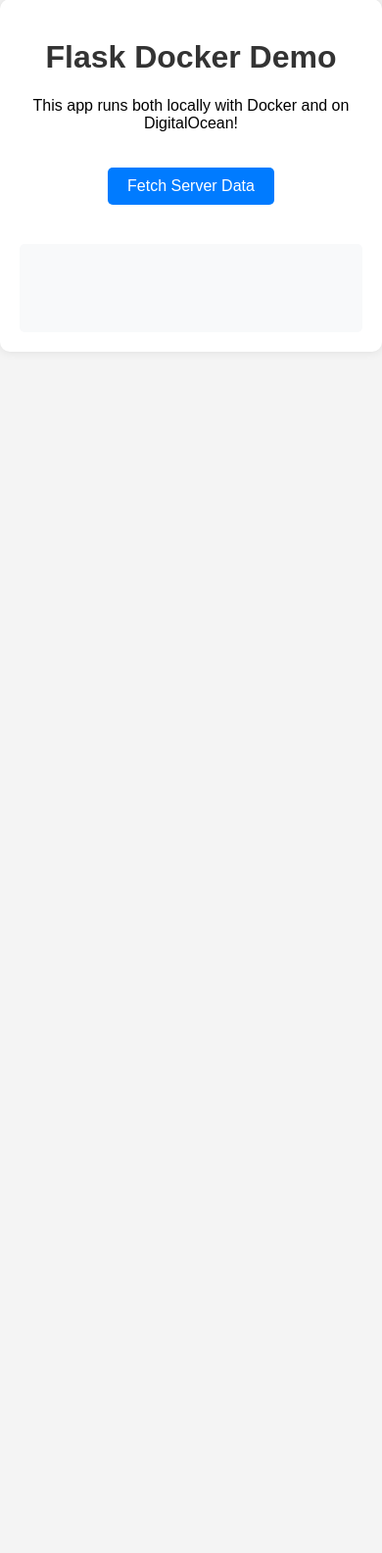
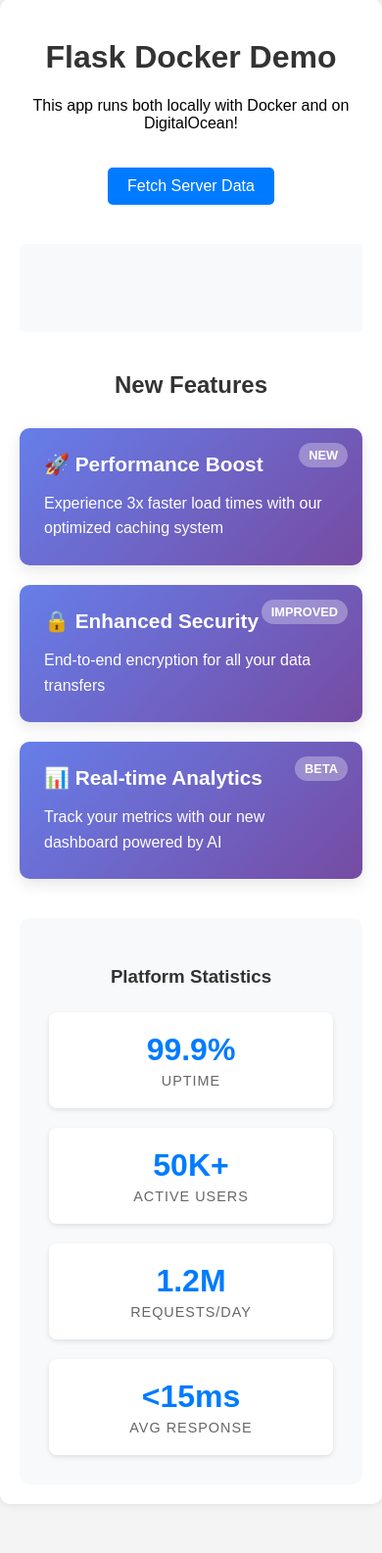
Before and after one commit to socabo/deployexample, a Flask app: page / in a window 390 px wide. Shown: the part 51-1636 px from the top of the page at 98% size. Before the commit the page ends 260 px from the top, so only its background shows below. Run offline with Flask 3, Linux system fonts and the light colour scheme.

Commit message:
Add new features section with statistics
- Added feature cards showing Performance Boost, Enhanced Security, and Real-time Analytics
- Added platform statistics section with uptime, users, requests, and response time metrics
- Styled new sections with gradient backgrounds, hover effects, and responsive grid layouts
- Enhanced visual appeal with badges and improved typography

🤖 Generated with [Claude Code](https://claude.ai/code)

Co-Authored-By: Claude <noreply@anthropic.com>

```diff
--- a/static/css/style.css
+++ b/static/css/style.css
@@ -41,3 +41,101 @@ button:hover {
     border-radius: 5px;
     min-height: 50px;
 }
+
+.feature-section {
+    margin-top: 40px;
+    text-align: left;
+}
+
+.feature-section h2 {
+    text-align: center;
+    color: #333;
+    margin-bottom: 30px;
+}
+
+.feature-grid {
+    display: grid;
+    grid-template-columns: repeat(auto-fit, minmax(250px, 1fr));
+    gap: 20px;
+    margin-bottom: 40px;
+}
+
+.feature-card {
+    background: linear-gradient(135deg, #667eea 0%, #764ba2 100%);
+    color: white;
+    padding: 25px;
+    border-radius: 10px;
+    box-shadow: 0 5px 15px rgba(0,0,0,0.1);
+    transition: transform 0.3s ease;
+    position: relative;
+}
+
+.feature-card:hover {
+    transform: translateY(-5px);
+    box-shadow: 0 10px 25px rgba(0,0,0,0.15);
+}
+
+.feature-card h3 {
+    margin-top: 0;
+    margin-bottom: 15px;
+    font-size: 1.3em;
+}
+
+.feature-card p {
+    margin: 0;
+    line-height: 1.6;
+}
+
+.badge {
+    position: absolute;
+    top: 15px;
+    right: 15px;
+    background: rgba(255,255,255,0.3);
+    padding: 5px 10px;
+    border-radius: 20px;
+    font-size: 0.8em;
+    font-weight: bold;
+}
+
+.stats-section {
+    background: #f8f9fa;
+    padding: 30px;
+    border-radius: 10px;
+    margin-top: 30px;
+}
+
+.stats-section h3 {
+    text-align: center;
+    margin-bottom: 25px;
+    color: #333;
+}
+
+.stats-grid {
+    display: grid;
+    grid-template-columns: repeat(auto-fit, minmax(150px, 1fr));
+    gap: 20px;
+    text-align: center;
+}
+
+.stat-item {
+    background: white;
+    padding: 20px;
+    border-radius: 8px;
+    box-shadow: 0 2px 5px rgba(0,0,0,0.1);
+}
+
+.stat-number {
+    display: block;
+    font-size: 2em;
+    font-weight: bold;
+    color: #007bff;
+    margin-bottom: 5px;
+}
+
+.stat-label {
+    display: block;
+    color: #666;
+    font-size: 0.9em;
+    text-transform: uppercase;
+    letter-spacing: 1px;
+}
--- a/templates/index.html
+++ b/templates/index.html
@@ -12,6 +12,49 @@
         <p>This app runs both locally with Docker and on DigitalOcean!</p>
         <button id="fetchData">Fetch Server Data</button>
         <div id="result"></div>
+
+        <div class="feature-section">
+            <h2>New Features</h2>
+            <div class="feature-grid">
+                <div class="feature-card">
+                    <h3>🚀 Performance Boost</h3>
+                    <p>Experience 3x faster load times with our optimized caching system</p>
+                    <span class="badge">NEW</span>
+                </div>
+                <div class="feature-card">
+                    <h3>🔒 Enhanced Security</h3>
+                    <p>End-to-end encryption for all your data transfers</p>
+                    <span class="badge">IMPROVED</span>
+                </div>
+                <div class="feature-card">
+                    <h3>📊 Real-time Analytics</h3>
+                    <p>Track your metrics with our new dashboard powered by AI</p>
+                    <span class="badge">BETA</span>
+                </div>
+            </div>
+
+            <div class="stats-section">
+                <h3>Platform Statistics</h3>
+                <div class="stats-grid">
+                    <div class="stat-item">
+                        <span class="stat-number">99.9%</span>
+                        <span class="stat-label">Uptime</span>
+                    </div>
+                    <div class="stat-item">
+                        <span class="stat-number">50K+</span>
+                        <span class="stat-label">Active Users</span>
+                    </div>
+                    <div class="stat-item">
+                        <span class="stat-number">1.2M</span>
+                        <span class="stat-label">Requests/Day</span>
+                    </div>
+                    <div class="stat-item">
+                        <span class="stat-number"><15ms</span>
+                        <span class="stat-label">Avg Response</span>
+                    </div>
+                </div>
+            </div>
+        </div>
     </div>
     <script src="{{ url_for('static', filename='js/script.js') }}"></script>
 </body>
```
